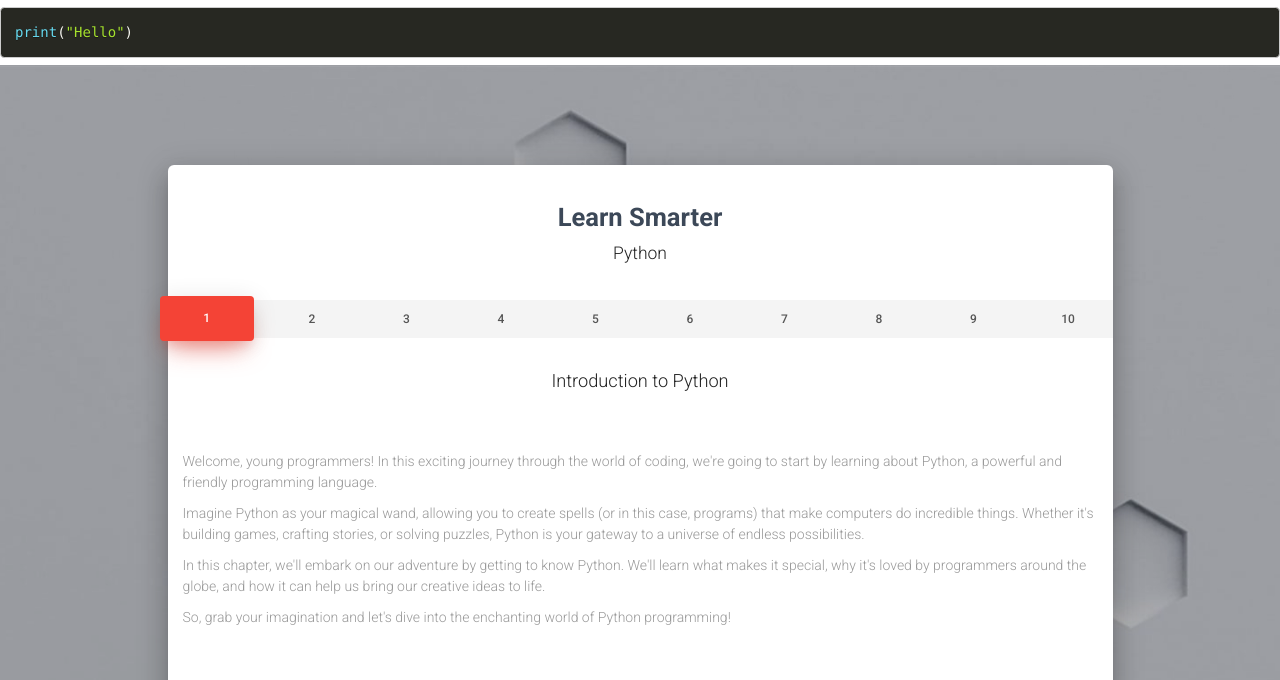
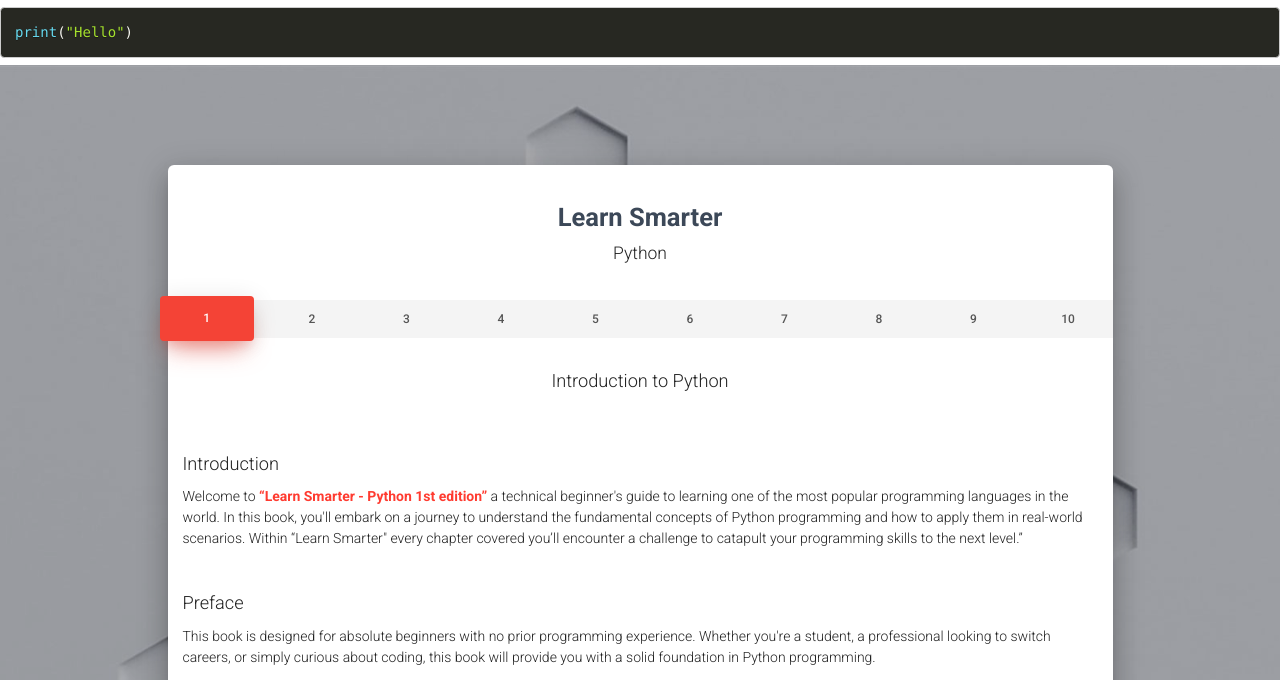
Before and after one commit to SaintClever/Learn-Smarter, a FastAPI app: page / in a window 1280 px wide. Shown: the top 680 px of the page. Run offline with FastAPI, Linux system fonts and the light colour scheme; some libraries are stand-ins or nearby versions; grey boxes are pictures that could not be loaded.

Commit message:
Add intro.html

```diff
--- a/app/templates/index.html
+++ b/app/templates/index.html
@@ -94,36 +94,48 @@
 											<div class="col-sm-12">
 												<div class="form-group">
 													<!-- <label class="control-label">Example</label> -->
-													<p class="description">
-														Welcome, young programmers! In this exciting journey through the world of coding, we're
-														going
-														to start by learning about Python, a powerful and friendly programming language.
-													</p>
-
-													<p class="description">
-														Imagine Python as your magical wand, allowing you to create spells (or in this case,
-														programs)
-														that make computers do incredible things. Whether it's building games, crafting stories, or
-														solving puzzles, Python is your gateway to a universe of endless possibilities.
-													</p>
-
-													<p class="description">
-														In this chapter, we'll embark on our adventure by getting to know Python. We'll learn what
-														makes it special, why it's loved by programmers around the globe, and how it can help us
-														bring
-														our creative ideas to life.
-													</p>
-
-													<p class="description">
-														So, grab your imagination and let's dive into the enchanting world of Python programming!
+													<h4>
+														Introduction
+													</h4>
+													<p class="">
+														Welcome to <b style="color:#FF3B30">“Learn Smarter - Python 1st edition”</b> a technical
+														beginner's guide
+														to learning one of the most popular programming languages in the world. In this book, you'll
+														embark on a journey to understand the fundamental concepts of Python programming and how to
+														apply them in real-world scenarios. Within “Learn Smarter" every chapter covered you’ll
+														encounter a challenge to catapult your programming skills to the next level.”
 													</p>
 													<br>
+
+													<h4>
+														Preface
+													</h4>
+													<p class="">
+														This book is designed for absolute beginners with no prior
+														programming experience. Whether you're a student, a
+														professional looking to switch careers, or simply curious
+														about coding, this book will provide you with a solid
+														foundation in Python programming.<br><br>
+
+														In writing this book, my goal is to provide entry and junior level coders a with a practical
+														and technical guide for developing their coding skills.
+													</p>
 													<br>
 
+													<h4>
+														Acknowledgments
+													</h4>
+													<p class="">
+														I would like to express my sincere gratitude to my parents
+														for their support and encouragement throughout the
+														writing of this book.
+													</p>
+													<br>
 
+													<!--
 													<iframe style="border-radius: 10px; overflow: hidden; border: 1px solid #FF3B30;"
 														src="https://trinket.io/embed/python3/8a800776ac" width="100%" height="250" frameborder="0"
-														marginwidth="0" marginheight="0" allowfullscreen></iframe>
+														marginwidth="0" marginheight="0" allowfullscreen></iframe> -->
 
 													<!--
 													<iframe style="border-radius: 10px; overflow: hidden; border: 1px solid #FF3B30;"
--- a/app/templates/intro.html
+++ b/app/templates/intro.html
@@ -65,6 +65,7 @@
 									</h3>
 									<h5>Python</h5>
 								</div>
+
 								<div class="wizard-navigation">
 									<ul>
 										<li><a href="#1" data-toggle="tab">1</a></li>
```
